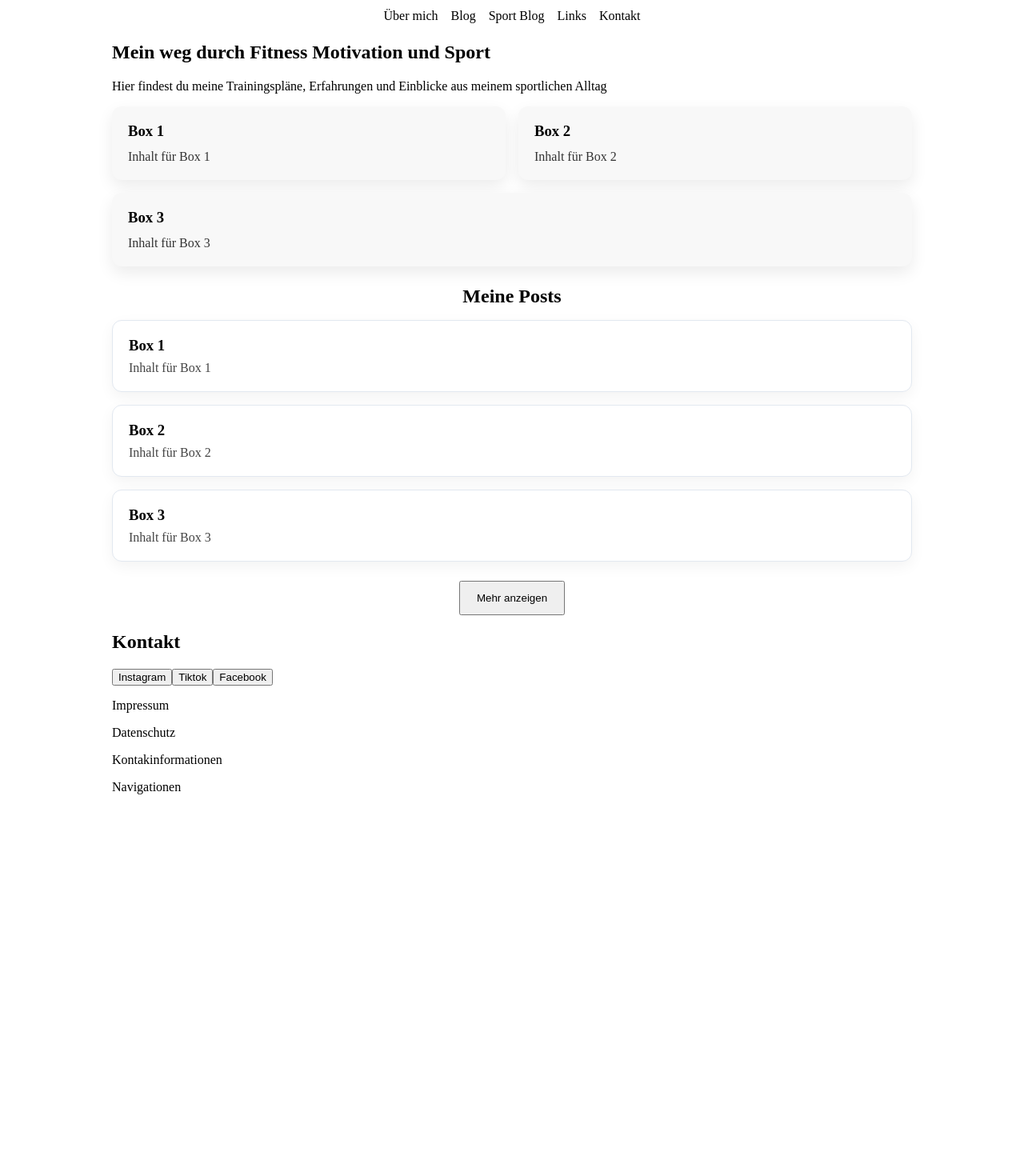
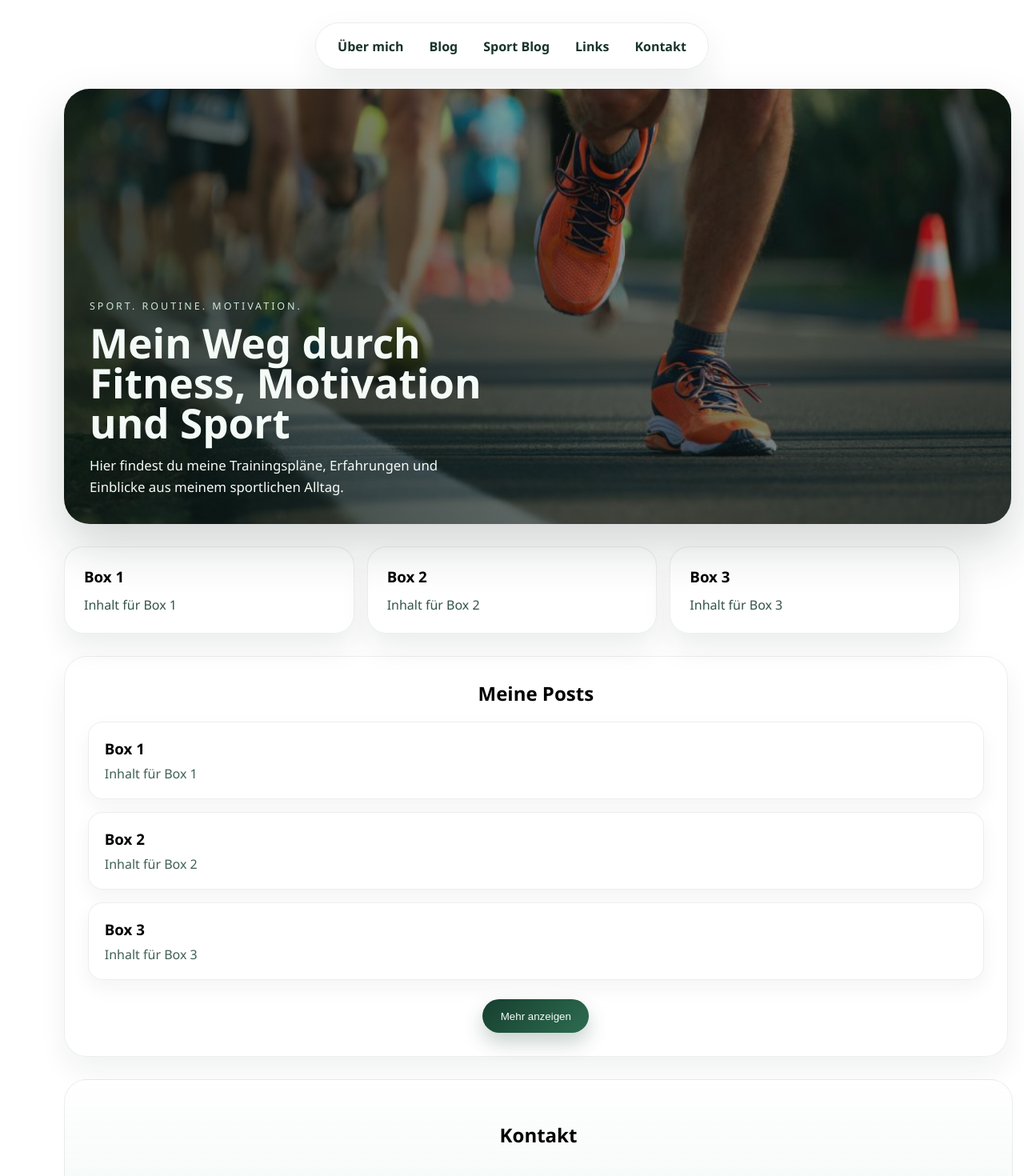
Before and after one commit to VossiDev09/One-pager-project, an Angular app: page / in a window 1280 px wide. Shown: the top 1470 px of the page at 80% size. Before the commit the page ends 1009 px from the top, so only its background shows below. Built offline with nearby package versions, Linux system fonts and the light colour scheme.

Commit message:
Refactor design and code structure for improved readability and maintainability

```diff
--- a/angular.json
+++ b/angular.json
@@ -2,7 +2,8 @@
   "$schema": "./node_modules/@angular/cli/lib/config/schema.json",
   "version": 1,
   "cli": {
-    "packageManager": "npm"
+    "packageManager": "npm",
+    "analytics": "b6bba36b-3753-4f4a-98b7-4a1159683ed0"
   },
   "newProjectRoot": "projects",
   "projects": {
@@ -22,6 +23,11 @@
               {
                 "glob": "**/*",
                 "input": "public"
+              },
+              {
+                "glob": "**/*",
+                "input": "src/assets",
+                "output": "assets"
               }
             ],
             "styles": [
--- a/src/app/app.css
+++ b/src/app/app.css
@@ -1,73 +1,116 @@
 body {
   margin: 0;
   min-height: 100vh;
-  display: flex;
-  flex-direction: column;
-  align-items: center;
-  text-align: center;
-  gap: 2rem;
-  padding: 2rem;
   box-sizing: border-box;
+  background:
+    radial-gradient(circle at top, rgba(216, 244, 229, 0.8), transparent 34%),
+    linear-gradient(180deg, #f7fbf8 0%, #eef5f2 100%);
+  color: #10231b;
   font-family: Arial, sans-serif;
 }
 
-header {
+.page {
+  width: min(1120px, calc(100% - 2rem));
+  margin: 0 auto;
+  padding: 1.25rem 0 3rem;
+}
+
+.site-header {
   display: flex;
   justify-content: center;
   width: 100%;
+  margin-bottom: 1.5rem;
 }
 
-header nav {
+.site-header nav {
   display: flex;
   align-items: center;
   justify-content: center;
   gap: 1rem;
   flex-wrap: wrap;
   white-space: nowrap;
+  width: fit-content;
+  padding: 0.9rem 1.2rem;
+  border: 1px solid rgba(16, 35, 27, 0.08);
+  border-radius: 999px;
+  background: rgba(255, 255, 255, 0.78);
+  box-shadow: 0 18px 40px rgba(16, 35, 27, 0.08);
+  backdrop-filter: blur(16px);
 }
 
-header h1 {
-  margin: 0;
+.site-header nav a {
+  text-decoration: none;
+  color: #183428;
+  padding: 0.2rem 0.5rem;
+  font-weight: 600;
 }
 
-header nav a {
-  text-decoration: none;
-  color: inherit;
-  padding: 0.2rem 0;
+.hero,
+.boxes-container,
+.posts-section,
+.contact,
+.footer-links {
+  width: 100%;
+  max-width: 1120px;
+  margin: 0 auto 1.75rem;
 }
 
-div {
-  width: 100%;
-  max-width: 1000px;
-  margin: 0 auto;
+.hero {
+  position: relative;
+  min-height: 480px;
+  display: flex;
+  align-items: end;
+  overflow: hidden;
+  border-radius: 32px;
+  padding: 2rem;
+  background:
+    linear-gradient(90deg, rgba(10, 23, 19, 0.78) 0%, rgba(10, 23, 19, 0.22) 60%),
+    linear-gradient(180deg, rgba(10, 23, 19, 0.1), rgba(10, 23, 19, 0.48)),
+    url('/assets/runner.jpg') center/cover no-repeat;
+  box-shadow: 0 28px 60px rgba(16, 35, 27, 0.18);
 }
 
-img {
-  max-width: 100%;
-  height: auto;
-  display: block;
-  margin: 0 auto;
+.hero-content {
+  width: min(560px, 100%);
+  color: #f4fbf7;
 }
 
-button {
-  cursor: pointer;
+.hero-kicker {
+  margin: 0 0 0.75rem;
+  text-transform: uppercase;
+  letter-spacing: 0.24em;
+  font-size: 0.78rem;
+  color: #cde7d8;
+}
+
+.hero h1 {
+  margin: 0;
+  font-size: clamp(2.2rem, 4vw, 4.4rem);
+  line-height: 0.98;
+}
+
+.hero p:last-child {
+  margin: 1rem 0 0;
+  max-width: 48ch;
+  font-size: 1.05rem;
+  line-height: 1.6;
 }
 
 .boxes-container {
-  display: flex;
-  flex-wrap: wrap;
-  justify-content: center;
+  display: grid;
+  grid-template-columns: repeat(3, minmax(0, 1fr));
+  align-items: stretch;
   gap: 1rem;
-  margin: 0 auto;
 }
 
 .box {
-  flex: 1 1 calc(33.333% - 1rem);
+  flex: 1 1 280px;
   min-width: 220px;
-  background: #f8f8f8;
-  border-radius: 12px;
-  padding: 1.25rem;
-  box-shadow: 0 8px 20px rgba(0, 0, 0, 0.08);
+  background: rgba(255, 255, 255, 0.88);
+  border: 1px solid rgba(24, 52, 40, 0.08);
+  border-radius: 24px;
+  padding: 1.5rem;
+  box-shadow: 0 18px 35px rgba(16, 35, 27, 0.08);
   text-align: left;
 }
 
@@ -78,16 +121,21 @@ button {
 
 .box p {
   margin: 0;
-  color: #333;
+  color: #335447;
 }
 
 .posts-section {
   text-align: left;
+  padding: 1.8rem;
+  background: rgba(255, 255, 255, 0.72);
+  border: 1px solid rgba(24, 52, 40, 0.08);
+  border-radius: 28px;
+  box-shadow: 0 18px 35px rgba(16, 35, 27, 0.06);
 }
 
 .posts-section h2 {
   text-align: center;
-  margin: 1.5rem auto 1rem;
+  margin: 0 0 1.2rem;
 }
 
 .posts-container {
@@ -97,11 +145,11 @@ button {
 }
 
 .post-box {
-  background: #ffffff;
-  border: 1px solid #e2e8f0;
-  border-radius: 12px;
+  background: rgba(255, 255, 255, 0.96);
+  border: 1px solid rgba(24, 52, 40, 0.08);
+  border-radius: 18px;
   padding: 1.25rem;
-  box-shadow: 0 6px 18px rgba(0, 0, 0, 0.05);
+  box-shadow: 0 10px 24px rgba(16, 35, 27, 0.05);
 }
 
 .post-box h3 {
@@ -111,11 +159,88 @@ button {
 
 .post-box p {
   margin: 0;
-  color: #444;
+  color: #406053;
 }
 
 .show-more {
   display: block;
   margin: 1.5rem auto 0;
-  padding: 0.75rem 1.25rem;
+  padding: 0.85rem 1.4rem;
+  border: 0;
+  border-radius: 999px;
+  background: linear-gradient(135deg, #173f2f, #2d6c51);
+  color: #f5fbf8;
+  box-shadow: 0 12px 24px rgba(23, 63, 47, 0.24);
+  cursor: pointer;
 }
+
+.contact {
+  display: flex;
+  align-items: center;
+  flex-direction: column;
+  gap: 1rem;
+  padding: 2rem;
+  background: linear-gradient(180deg, rgba(255, 255, 255, 0.82), rgba(241, 248, 244, 0.9));
+  border: 1px solid rgba(24, 52, 40, 0.08);
+  border-radius: 28px;
+}
+
+.social-links {
+  display: flex;
+  justify-content: center;
+  flex-wrap: wrap;
+  gap: 0.85rem;
+}
+
+.contact button {
+  cursor: pointer;
+  padding: 0.85rem 1.1rem;
+  border: 1px solid rgba(24, 52, 40, 0.1);
+  border-radius: 999px;
+  background: #ffffff;
+  color: #183428;
+  font-weight: 600;
+}
+
+.footer-links {
+  display: flex;
+  justify-content: center;
+  flex-wrap: wrap;
+  gap: 1rem;
+  color: #4f6c61;
+  font-size: 0.95rem;
+}
+
+.classic-font {
+  font-family: 'montserrat', 'segoe ui', sans-serif;
+}
+
+@media (max-width: 800px) {
+  .page {
+    width: min(100% - 1rem, 1120px);
+  }
+
+  .hero {
+    min-height: 380px;
+    padding: 1.4rem;
+  }
+
+  .boxes-container {
+    grid-template-columns: 1fr;
+  }
+
+  .posts-section,
+  .contact {
+    padding: 1.25rem;
+  }
+}
+
+@media (max-width: 560px) {
+  .site-header nav {
+    border-radius: 24px;
+  }
+
+  .hero h1 {
+    font-size: 2rem;
+  }
+}
--- a/src/app/app.html
+++ b/src/app/app.html
@@ -1,42 +1,52 @@
-<header>
+<div class="page classic-font">
+    <header class="site-header">
         <nav>
             <a href="#ueber-mich">Über mich</a>
             <a href="#blog">Blog</a>
-        <a href="#Start">Sport Blog</a>
+            <a href="#start">Sport Blog</a>
             <a href="#links">Links</a>
             <a href="#kontakt">Kontakt</a>
         </nav>
     </header>
-<div>
-    <img>
-    <h2>Mein weg durch Fitness Motivation und Sport</h2>
-    <p>Hier findest du meine Trainingspläne, Erfahrungen und Einblicke aus meinem sportlichen Alltag</p>
+    <section class="hero" id="start" aria-label="Einleitung mit Hintergrundbild">
+        <div class="hero-content">
+            <p class="hero-kicker">Sport. Routine. Motivation.</p>
+            <h1>Mein Weg durch Fitness, Motivation und Sport</h1>
+            <p>Hier findest du meine Trainingspläne, Erfahrungen und Einblicke aus meinem sportlichen Alltag.</p>
         </div>
-<div class="boxes-container">
-    <div class="box" *ngFor="let item of personalBoxes">
+    </section>
+    <section class="boxes-container" id="ueber-mich">
+        @for (item of personalBoxes; track item.title) {
+        <div class="box">
             <h3>{{ item.title }}</h3>
             <p>{{ item.text }}</p>
         </div>
-</div>
-<section class="posts-section">
+        }
+    </section>
+    <section class="posts-section" id="blog">
         <h2>Meine Posts</h2>
         <div class="posts-container">
-        <article class="post-box" *ngFor="let post of posts">
+            @for (post of posts; track post.title) {
+            <article class="post-box">
                 <h3>{{ post.title }}</h3>
                 <p>{{ post.text }}</p>
             </article>
+            }
         </div>
         <button class="show-more">Mehr anzeigen</button>
     </section>
-<div>
+    <section class="contact" id="kontakt">
         <h2>Kontakt</h2>
+        <div class="social-links" id="links">
             <button img="">Instagram</button>
             <button img="">Tiktok</button>
-    <button img="">Facebook</button>
+            <button img="">Youtube</button>
         </div>
-<div>
+    </section>
+    <footer class="footer-links">
         <p>Impressum</p>
         <p>Datenschutz</p>
         <p>Kontakinformationen</p>
         <p>Navigationen</p>
+    </footer>
 </div>
```
Also changed, not shown: public/assets/runner.jpg (added), 1 other file (tests, documents, lock files or other folders). Lines whose indentation alone changed are shown as unchanged.
